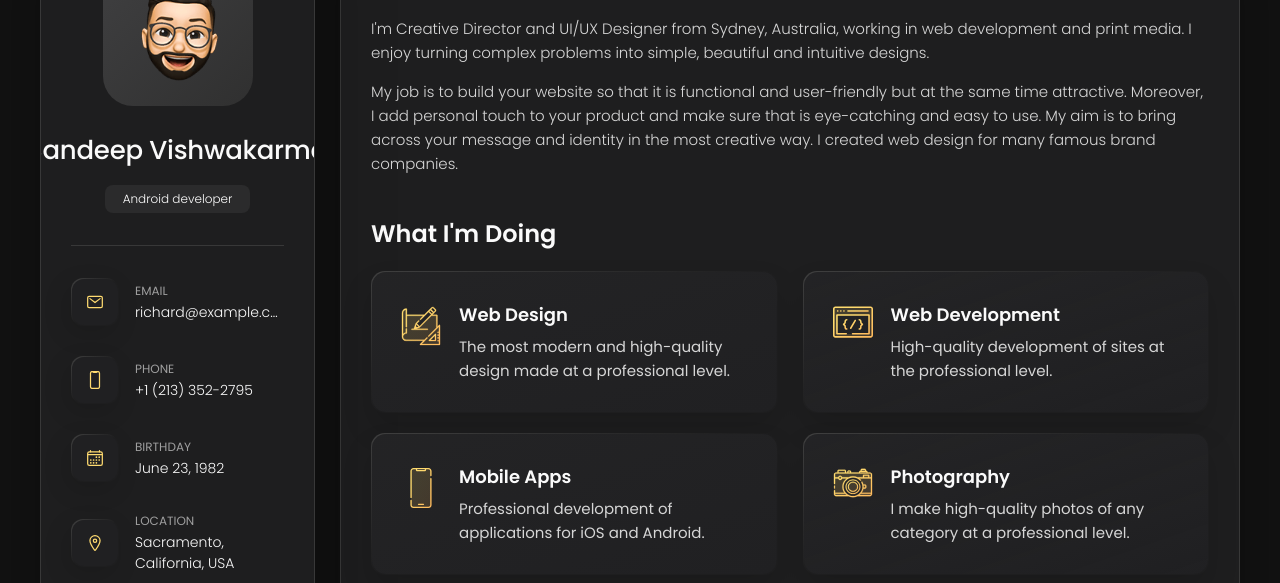
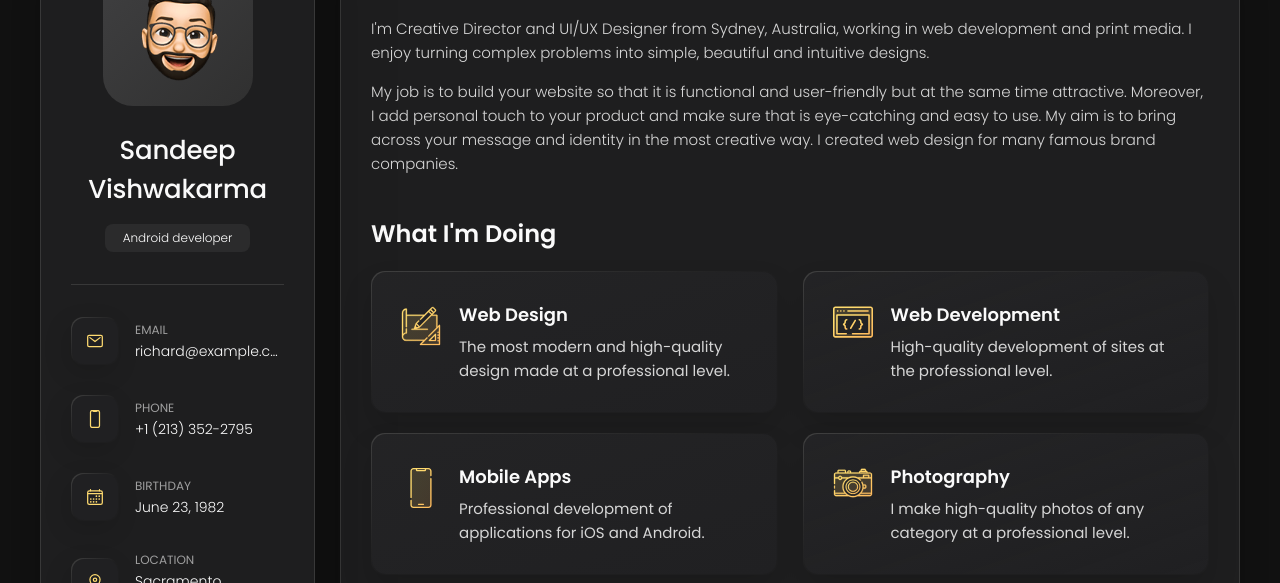
Before and after one commit to SandytheDeveloper/personal-portfolio, a plain HTML site: page index.html in a window 1280 px wide. Shown: the part 162-745 px from the top of the page. Drawn offline with nearby package versions, Linux system fonts and the light colour scheme.

Commit message:
Update index.html
name fix in middle

```diff
--- a/index.html
+++ b/index.html
@@ -46,7 +46,7 @@
         </figure>
 
         <div class="info-content">
-          <h1 class="name" title="Sandeep Vishwakarma">Sandeep Vishwakarma</h1>
+          <h1 class="name" title="Sandeep Vishwakarma">Sandeep<br/>Vishwakarma</h1>
 
           <p class="title">Android developer</p>
         </div>
```
